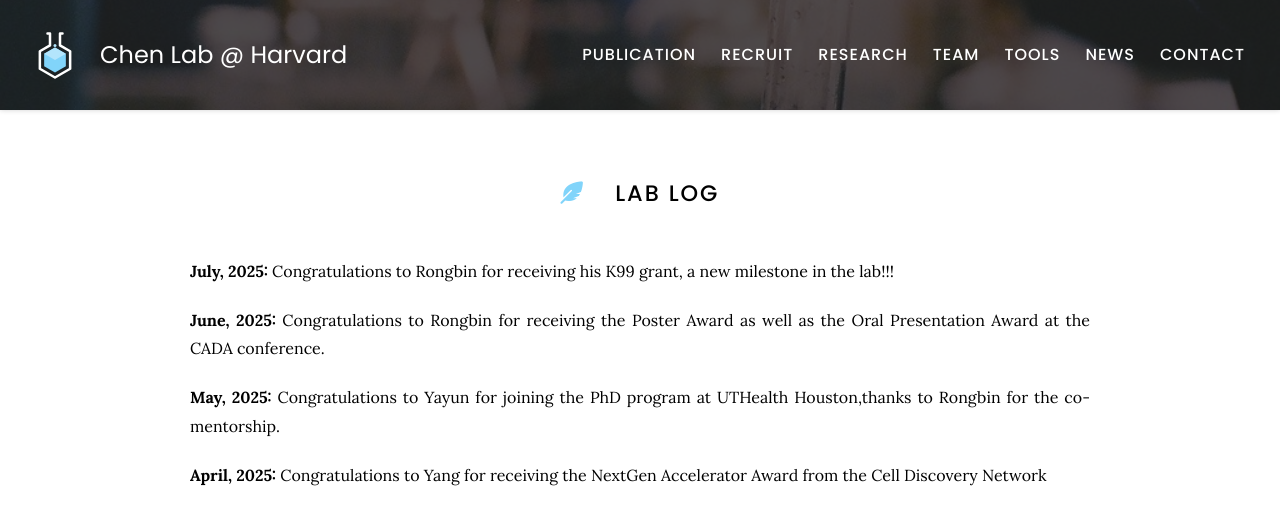
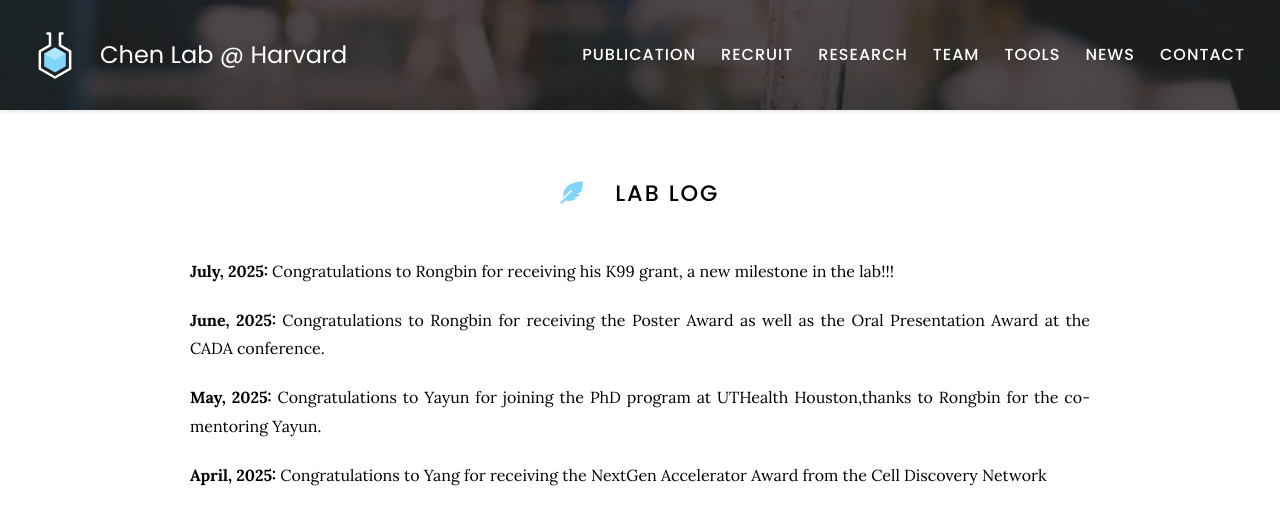
Before and after one commit to kaifuchenlab/kaifuchenlab.github.io, a Jekyll site: the page built from 7.news/index.md, in a window 1280 px wide and 900 px high. Shown: the top 515 px of the window. Built offline with Jekyll 4.4.1, drawn with Linux system fonts in a browser that asks for light colours.

Commit message:
Update index.md

```diff
--- a/7.news/index.md
+++ b/7.news/index.md
@@ -14,7 +14,7 @@ Congratulations to Rongbin for receiving his K99 grant, a new milestone in the l
 Congratulations to Rongbin for receiving the Poster Award as well as the Oral Presentation Award at the CADA conference.
 
 **May, 2025:**
-Congratulations to Yayun for joining the PhD program at UTHealth Houston,thanks to Rongbin for the co-mentorship.
+Congratulations to Yayun for joining the PhD program at UTHealth Houston,thanks to Rongbin for the co-mentoring Yayun.
 
 **April, 2025:**
 Congratulations to Yang for receiving the NextGen Accelerator Award from the Cell Discovery Network
```
